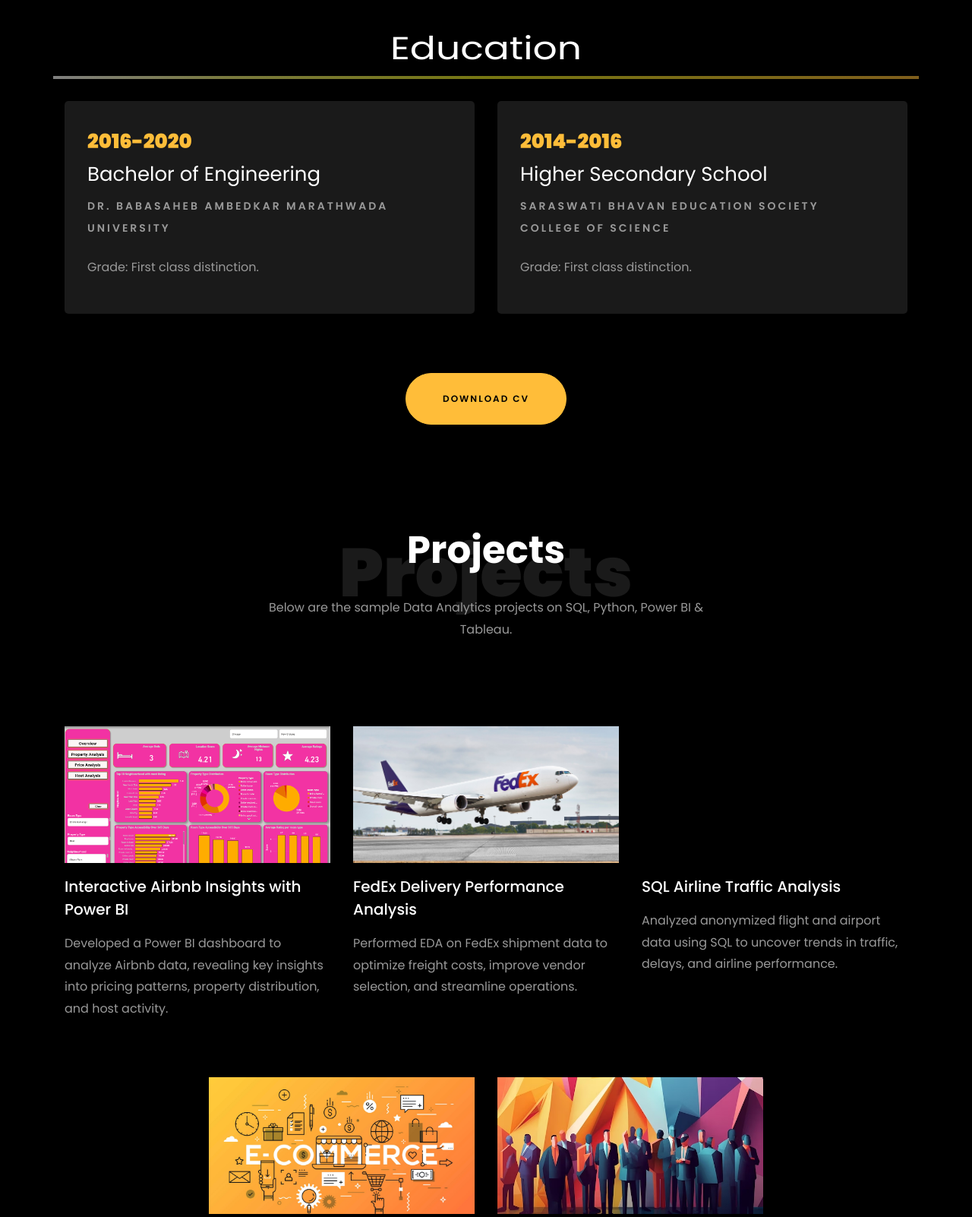
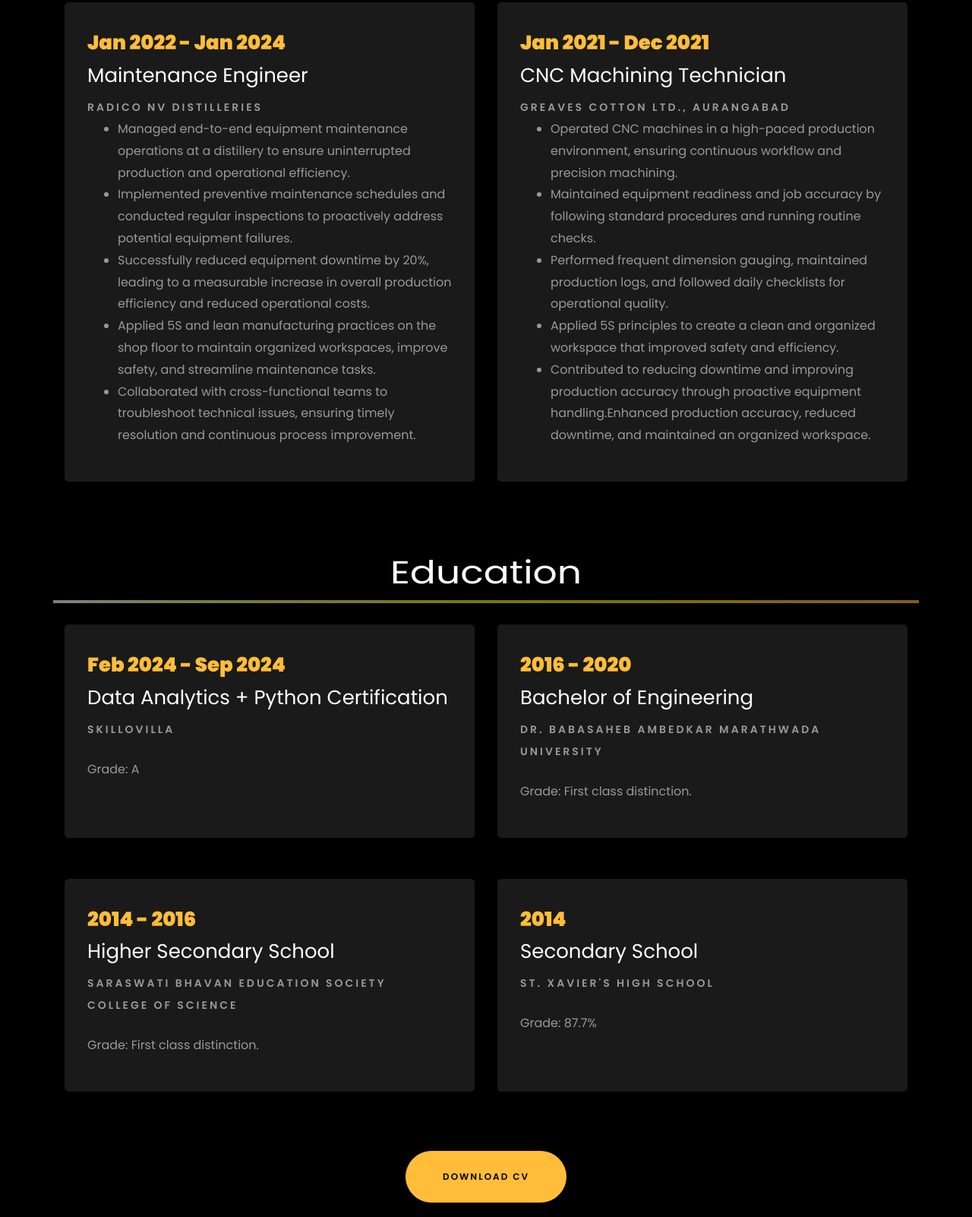
Before and after one commit to Biprajit09/webport, a plain HTML site: page index.html in a window 1280 px wide. Shown: the part 2859-4461 px from the top of the page at 76% size. Drawn offline with Linux system fonts and the light colour scheme; files whose address does not match are found by name.

Commit message:
Update index.html

```diff
--- a/index.html
+++ b/index.html
@@ -321,14 +321,29 @@
 			<div class="underline"></div>
 		</div>
 		<br>
-
 				<div class="row">
+	<!-- Experience 1: NullClass -->
 	<div class="col-md-6">
 		<div class="resume-wrap ftco-animate">
-						<span class="date">March 2025 - May 2025</span>
+			<span class="date">Feb 2025 - May 2025</span>
+			<h2>Data Analyst Intern</h2>
+			<span class="position">NullClass</span>
+			<ul>
+				<li>Cleaned and transformed raw datasets using Python (Pandas, NumPy) to prepare them for analysis and visualization.</li>
+				<li>Designed and published an interactive Tableau dashboard to uncover patterns in user behavior and sales performance.</li>
+				<li>Built and deployed an online dashboard using HTML and hosted it on Netlify for public access and stakeholder review.</li>
+				<li>Worked on real-world datasets and gained hands-on exposure to building data stories using Tableau filters and visual KPIs.</li>
+				<li>Followed best practices for data preparation, project documentation, and version control throughout the internship.</li>
+			</ul>
+		</div>
+	</div>
+
+	<!-- Experience 2: Labmentix -->
+	<div class="col-md-6">
+		<div class="resume-wrap ftco-animate">
+			<span class="date">Mar 2025 - May 2025</span>
 			<h2>Data Analyst Intern</h2>
 			<span class="position">Labmentix</span>
-						 <!--<p class="mt-4">Merkle, a leading CXM and media company with over 10K+ professionals globally. It's a part of Dentsu International. -->
 			<ul>
 				<li>Performed Exploratory Data Analysis (EDA) on sales and customer behavior datasets using Python in Google Colab to uncover key patterns in purchasing trends and demographics.</li>
 				<li>Built Power BI dashboards to visualize key metrics, customer segments, and product sales for informed decision-making.</li>
@@ -336,17 +351,19 @@
 				<li>Conducted basic A/B testing simulations and applied statistical analysis.</li>
 				<li>Collaborated with team mentors to build a simplified sales trend forecasting model, helping estimate monthly revenue movement with improved clarity.</li>
 			</ul>
-						</p>
+		</div>
+	</div>
 </div>
 
-				</div>
+<br>
 
+<div class="row">
+	<!-- Experience 3: Radico NV Distilleries -->
 	<div class="col-md-6">
 		<div class="resume-wrap ftco-animate">
 			<span class="date">Jan 2022 - Jan 2024</span>
 			<h2>Maintenance Engineer</h2>
 			<span class="position">Radico NV Distilleries</span>
-						<!--<p class="mt-4">iQuanti is a data-driven digital marketing analytics and solutions company, helps top 100 global brands. -->
 			<ul>
 				<li>Managed end-to-end equipment maintenance operations at a distillery to ensure uninterrupted production and operational efficiency.</li>
 				<li>Implemented preventive maintenance schedules and conducted regular inspections to proactively address potential equipment failures.</li>
@@ -354,9 +371,23 @@
 				<li>Applied 5S and lean manufacturing practices on the shop floor to maintain organized workspaces, improve safety, and streamline maintenance tasks.</li>
 				<li>Collaborated with cross-functional teams to troubleshoot technical issues, ensuring timely resolution and continuous process improvement.</li>
 			</ul>
-						</p>
+		</div>
 	</div>
 
+	<!-- Experience 4: Greaves Cotton Ltd. -->
+	<div class="col-md-6">
+		<div class="resume-wrap ftco-animate">
+			<span class="date">Jan 2021 - Dec 2021</span>
+			<h2>CNC Machining Technician</h2>
+			<span class="position">Greaves Cotton Ltd., Aurangabad</span>
+			<ul>
+				<li>Operated CNC machines in a high-paced production environment, ensuring continuous workflow and precision machining.</li>
+				<li>Maintained equipment readiness and job accuracy by following standard procedures and running routine checks.</li>
+				<li>Performed frequent dimension gauging, maintained production logs, and followed daily checklists for operational quality.</li>
+				<li>Applied 5S principles to create a clean and organized workspace that improved safety and efficiency.</li>
+				<li>Contributed to reducing downtime and improving production accuracy through proactive equipment handling.Enhanced production accuracy, reduced downtime, and maintained an organized workspace.</li>
+			</ul>
+		</div>
 	</div>
 </div>
 
@@ -369,22 +400,48 @@
 		</div>
 		<br>
 
+
 <div class="row">
-    			<div class="col-md-6">
-    				<div class="resume-wrap ftco-animate">
-    					<span class="date">2016-2020</span>
+	<!-- Skillovilla -->
+	<div class="col-md-6 d-flex">
+		<div class="resume-wrap ftco-animate w-100">
+			<span class="date">Feb 2024 - Sep 2024</span>
+			<h2>Data Analytics + Python Certification</h2>
+			<span class="position">Skillovilla</span>
+			<p class="mt-4">Grade: A</p>
+		</div>
+	</div>
+
+	<!-- Bachelor of Engineering -->
+	<div class="col-md-6 d-flex">
+		<div class="resume-wrap ftco-animate w-100">
+			<span class="date">2016 - 2020</span>
 			<h2>Bachelor of Engineering</h2>
 			<span class="position">Dr. Babasaheb Ambedkar Marathwada University</span>
 			<p class="mt-4">Grade: First class distinction.</p>
 		</div>
 	</div>
+</div>
 
-    			<div class="col-md-6">
-    				<div class="resume-wrap ftco-animate">
-    					<span class="date">2014-2016</span>
+<!-- Row 2 -->
+<div class="row mt-4">
+	<!-- Higher Secondary School -->
+	<div class="col-md-6 d-flex">
+		<div class="resume-wrap ftco-animate w-100">
+			<span class="date">2014 - 2016</span>
 			<h2>Higher Secondary School</h2>
 			<span class="position">Saraswati Bhavan Education Society College Of Science</span>
 			<p class="mt-4">Grade: First class distinction.</p>
+		</div>
+	</div>
+
+	<!-- St. Xavier's High School -->
+	<div class="col-md-6 d-flex">
+		<div class="resume-wrap ftco-animate w-100">
+			<span class="date">2014</span>
+			<h2>Secondary School</h2>
+			<span class="position">St. Xavier's High School</span>
+			<p class="mt-4">Grade: 87.7%</p>
 		</div>
 	</div>
 </div>
```
Lines whose indentation alone changed are shown as unchanged.
